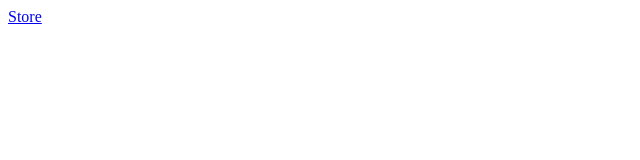
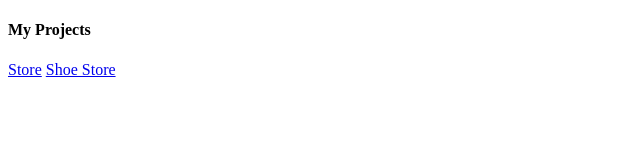
Before and after one commit to SaurabhChhabra-1/saurabhchhabra-1.github.io, a plain HTML site: page index.html in a window 1280 px wide. Shown: the whole page, without its empty margins (0-640 px from the left). Drawn offline with Linux system fonts and the light colour scheme.

Commit message:
link added

```diff
--- a/index.html
+++ b/index.html
@@ -6,6 +6,8 @@
     <title>Document</title>
   </head>
   <body>
+    <h4>My Projects</h4>
     <a href="/store">Store</a>
+    <a href="/shoe-store">Shoe Store</a>
   </body>
 </html>
```
